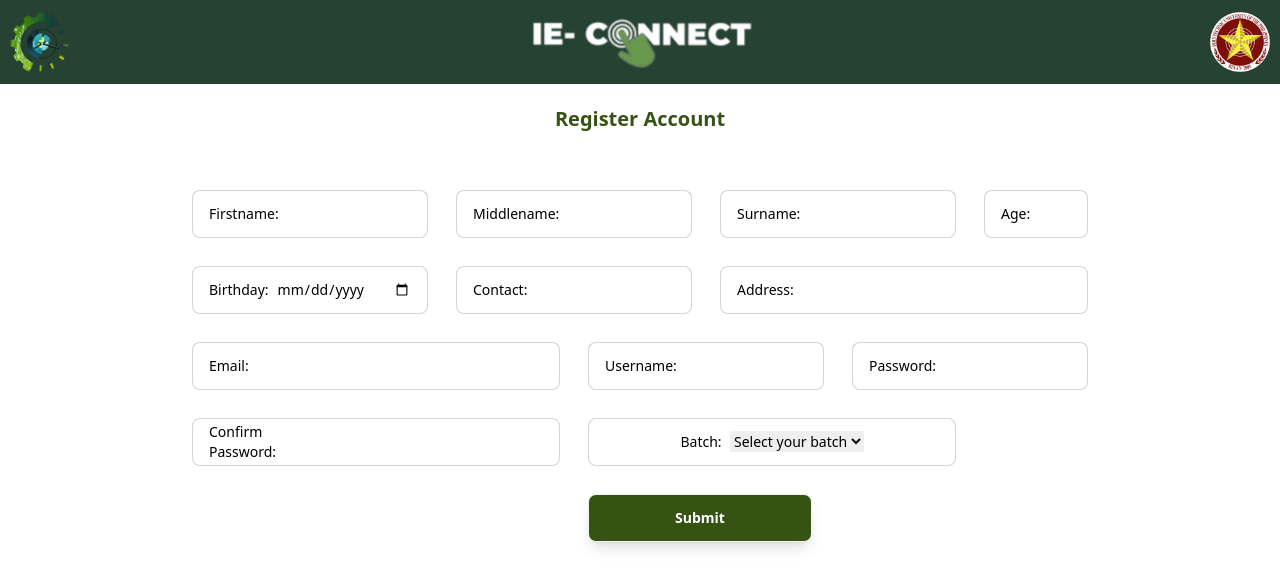
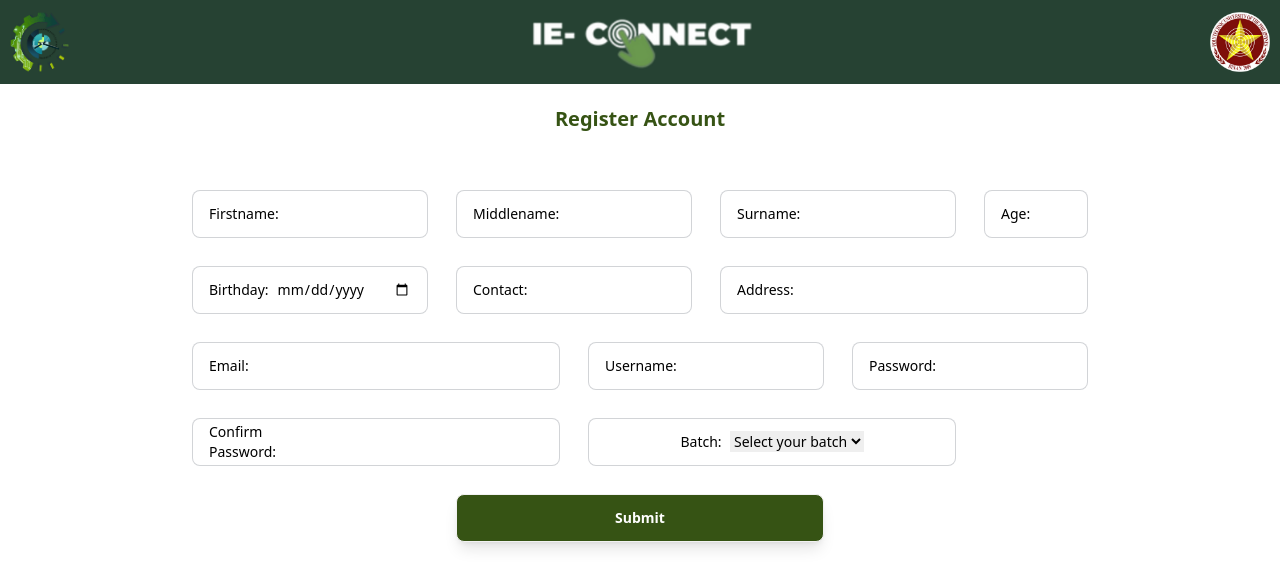
Before and after one commit to Jovan-CL/ie_capstone, a React (Vite) app in the folder client/: page /registration in a window 1280 px wide. Shown: the top 588 px of the page. Built offline with nearby package versions, Linux system fonts and the light colour scheme.

Commit message:
small change

```diff
--- a/client/src/pages/Bulletin.jsx
+++ b/client/src/pages/Bulletin.jsx
@@ -61,13 +61,13 @@ const Bulletin = () => {
             <h1 className="font-bold">Announcement!</h1>
           </div>
           <div>
-            <ul>
+            <ul className="">
               {announcements ? (
                 announcements.map((item) => {
-                  return <li key={item._id}>{item.announcement}</li>;
+                  return <li className="border-b-8 border-double shadow-lg rounded-md bg-slate-200 py-3" key={item._id}>{item.announcement}</li>;
                 })
               ) : (
-                <li>No Announcement</li>
+                <li >No Announcement</li>
               )}
             </ul>
           </div>
--- a/client/src/pages/Registration.jsx
+++ b/client/src/pages/Registration.jsx
@@ -332,7 +332,7 @@ const Registration = () => {
                 </select>
               </label>
               <button
-                className="btn bg-lime-900 font-bold text-white hover:bg-white hover:text-lime-900 shadow-lg w-56 col-start-6 col-end-4 row-start-5"
+                className="btn bg-lime-900 font-bold text-white hover:bg-white hover:text-lime-900 shadow-lg  col-start-3 col-end-6 row-start-5"
                 type="submit"
               >
                 Submit
```
